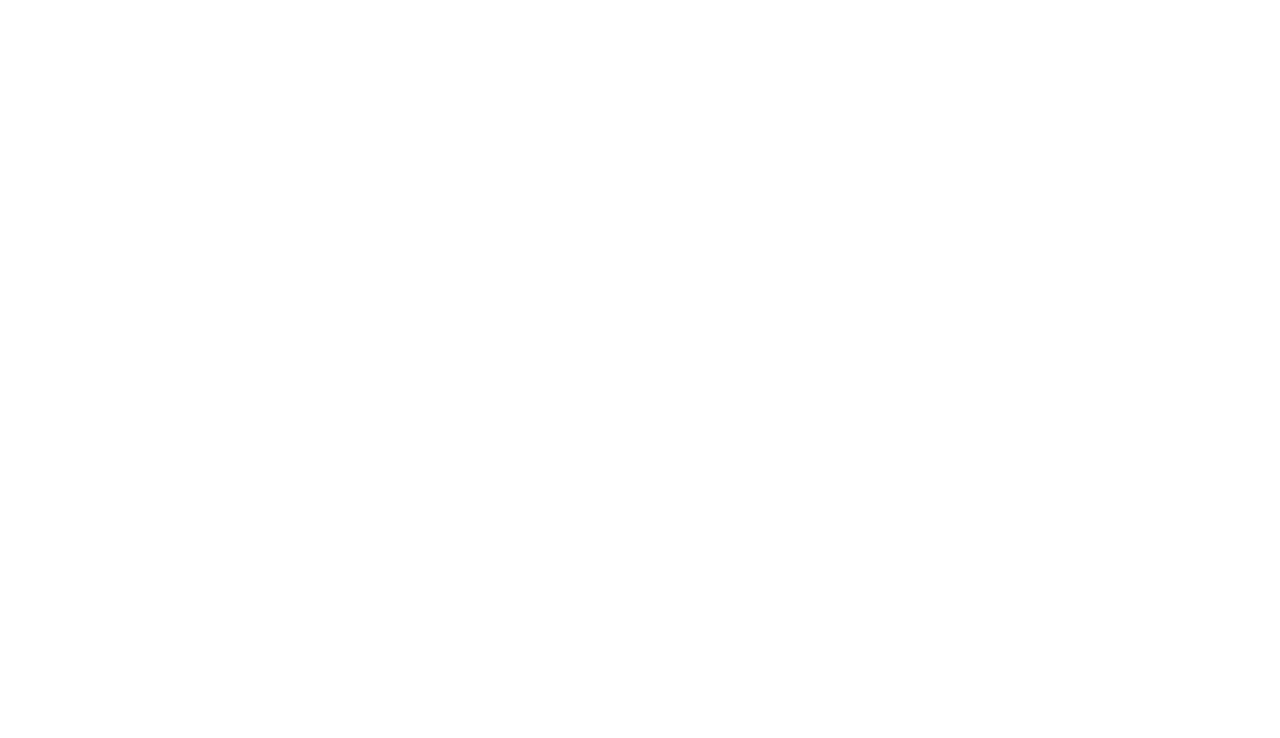
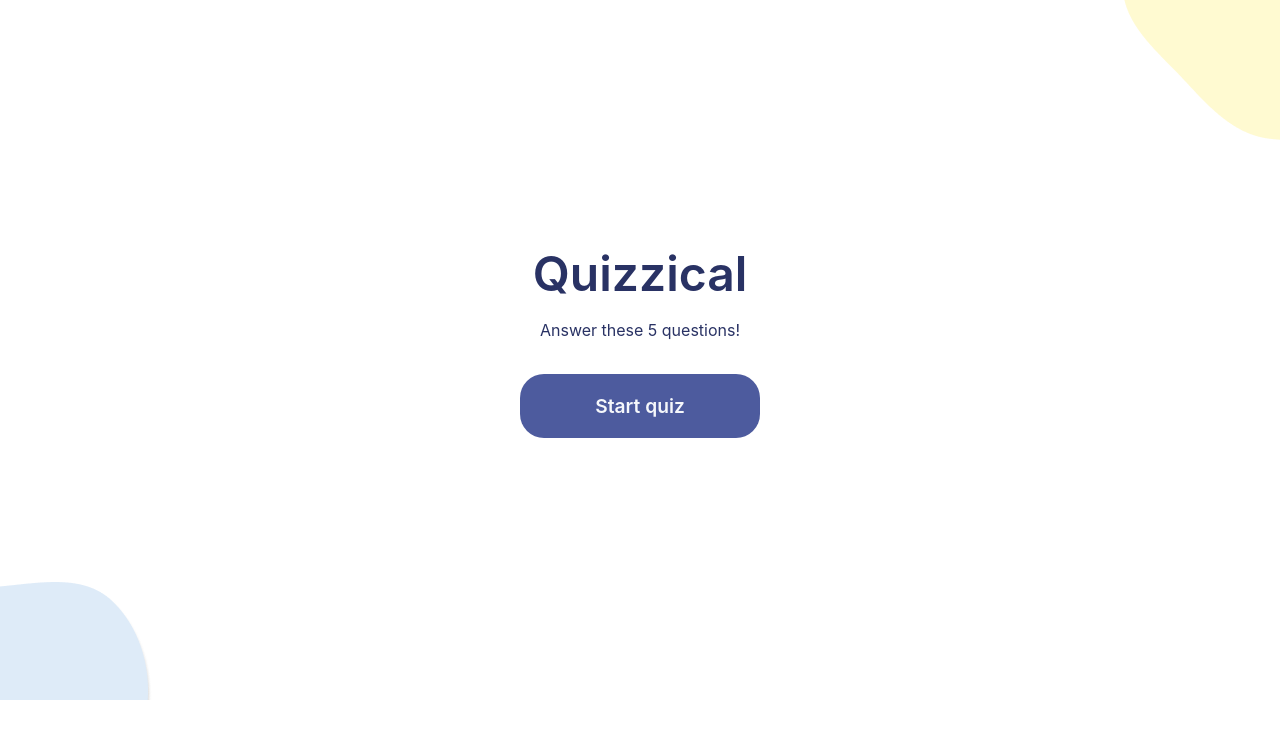
Before and after one commit to kyruken/quizzical, a React (Vite) app: page / in a window 1280 px wide. Shown: the top 738 px of the page. Built offline with nearby package versions, Linux system fonts and the light colour scheme.

Commit message:
complete design of start quiz page

```diff
--- a/src/App.css
+++ b/src/App.css
@@ -1,6 +1,56 @@
-#root {
-  max-width: 1280px;
-  margin: 0 auto;
-  padding: 2rem;
-  text-align: center;
+/* Resets */
+button {
+  border: 0;
 }
+h1, h2, h3, h4, h5, h6 {
+  margin: 0;
+  padding: 0;
+  font-weight: 400;
+}
+
+
+ul, li {
+  list-style-type: none;
+  padding: 0;
+  margin: 0;
+}
+
+body {
+  margin: 0;
+}
+
+/* ^ Resets ^ */
+
+h1 {
+  font-size: 3rem;
+  font-weight: 600;
+}
+.start-page {
+  display: flex;
+  flex-direction: column;
+  align-items: center;
+  justify-content: center;
+  background-image: url("./assets/blobs.png"),url("./assets/blobs2.png");
+  background-repeat: no-repeat, no-repeat;
+  background-position: right top, left bottom;
+  height: 700px;
+}
+
+.start-quiz {
+  color: #293264;
+  display: flex;
+  flex-direction: column;
+  align-items: center;
+  gap: 16px;
+}
+
+button {
+  border-radius: 1.5rem;
+  background-color: #4D5B9E;
+  color: #F5F7FB;
+  font-weight: 600;
+  font-size: 1.2rem;
+  font-family: Inter, Avenir, Helvetica, Arial, sans-serif;
+  width: 15rem;
+  height: 4rem;
+}
--- a/src/App.jsx
+++ b/src/App.jsx
@@ -1,9 +1,15 @@
 import React from 'react'
+import './App.css'
 
 function App() {
 
   return (
-    <div className="App">
+    <div className="start-page">
+      <div className="start-quiz">
+        <h1>Quizzical</h1>
+        <p>Answer these 5 questions!</p>
+        <button>Start quiz</button>
+      </div>
 
     </div>
   )
```
Also changed, not shown: src/assets/blobs.png (added), src/assets/blobs2.png (added).
